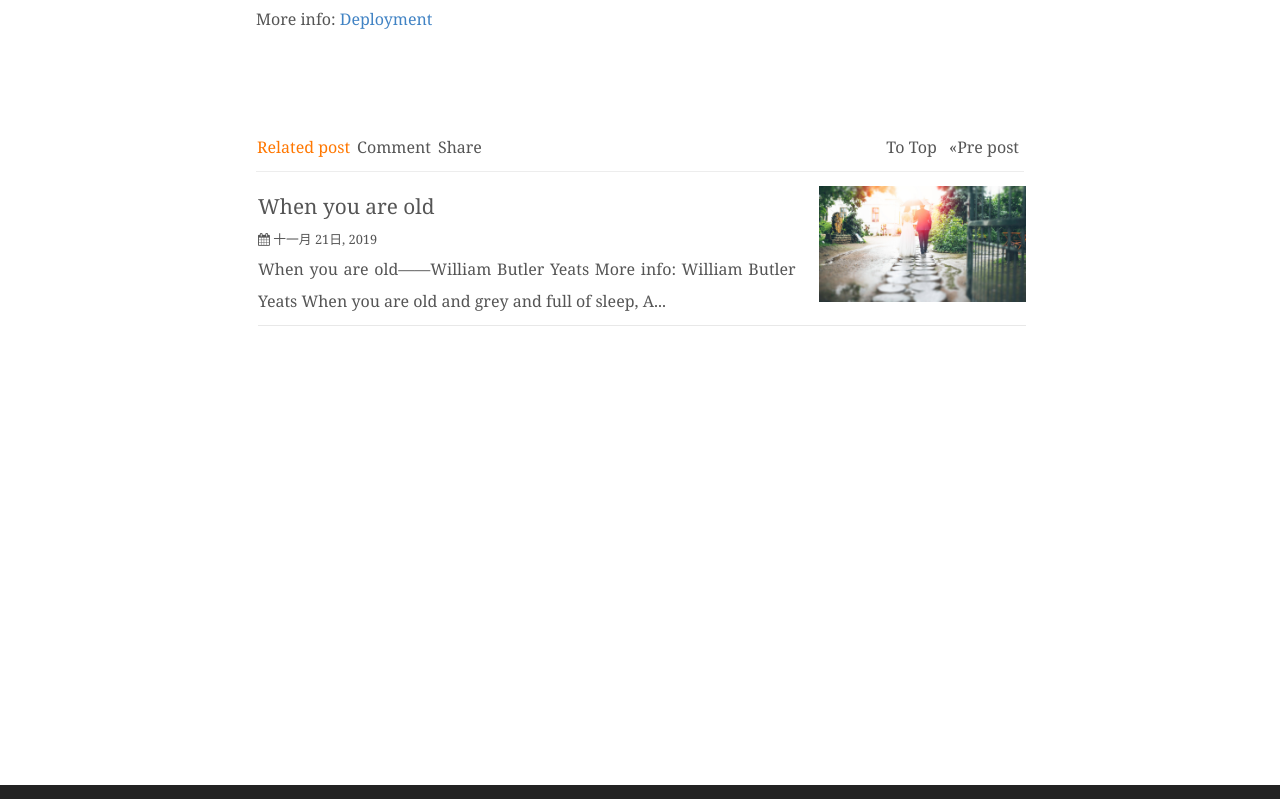
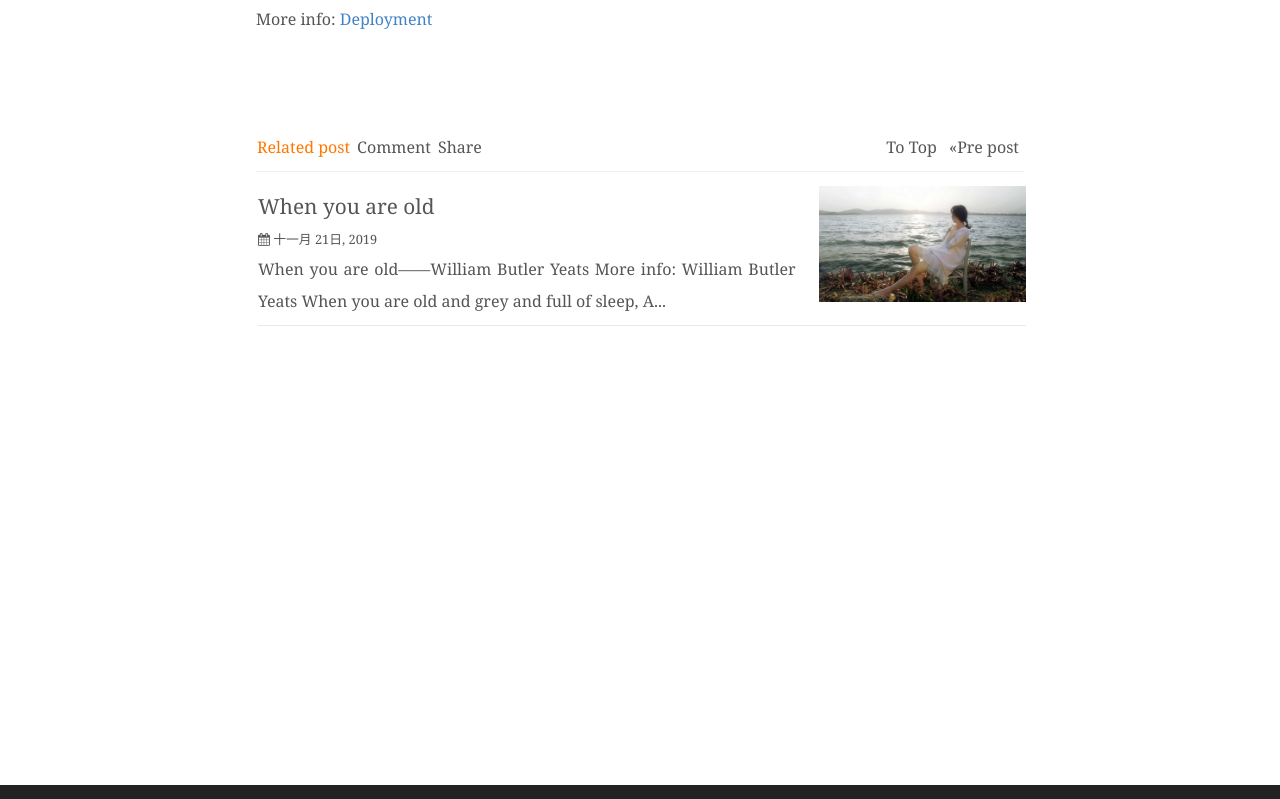
Before and after one commit to happy-Qing/happy-Qing.github.io, a plain HTML site: page 2019/11/21/hello-world/index.html in a window 1280 px wide. Shown: the part 1960-2759 px from the top of the page. Drawn offline with Linux system fonts and the light colour scheme; some packages are replaced by stand-ins of ours; a script that the page names is missing.

Commit message:
Site updated: 2019-11-22 16:56:12

```diff
--- a/2019/11/21/hello-world/index.html
+++ b/2019/11/21/hello-world/index.html
@@ -346,7 +346,7 @@
 
 	</div>
 
-	<div id="current-post-cover" data-scr="/img/cart_cover.jpg"></div>
+	<div id="current-post-cover" data-scr="/img/cart.jpg"></div>
 
 	<!-- relate post, comment...-->
 	<div class="investment-container">
@@ -401,7 +401,7 @@ A...
 						<div class="relate-post-cover">
 							<a href="/2019/11/21/my%20first%20blog/" title="When you are old">
 
-								<img class="lazy" src="/img/placeholder.jpg" data-src="/img/cart_cover.jpg" alt="When you are old"/>
+								<img class="lazy" src="/img/placeholder.jpg" data-src="/img/cart.jpg" alt="When you are old"/>
 							</a>
 						</div>
 					</li>
```
Also changed, not shown: 2019/11/21/my first blog/index.html (+2 -2 lines), index.html (+2 -2 lines), img/cart.jpg (added).
